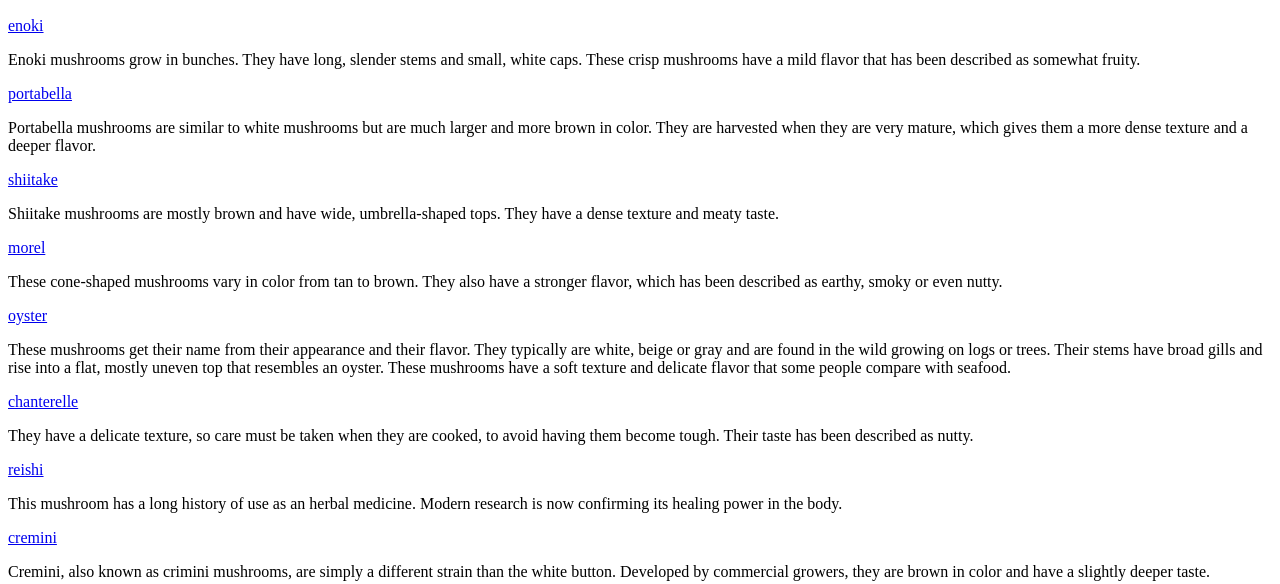
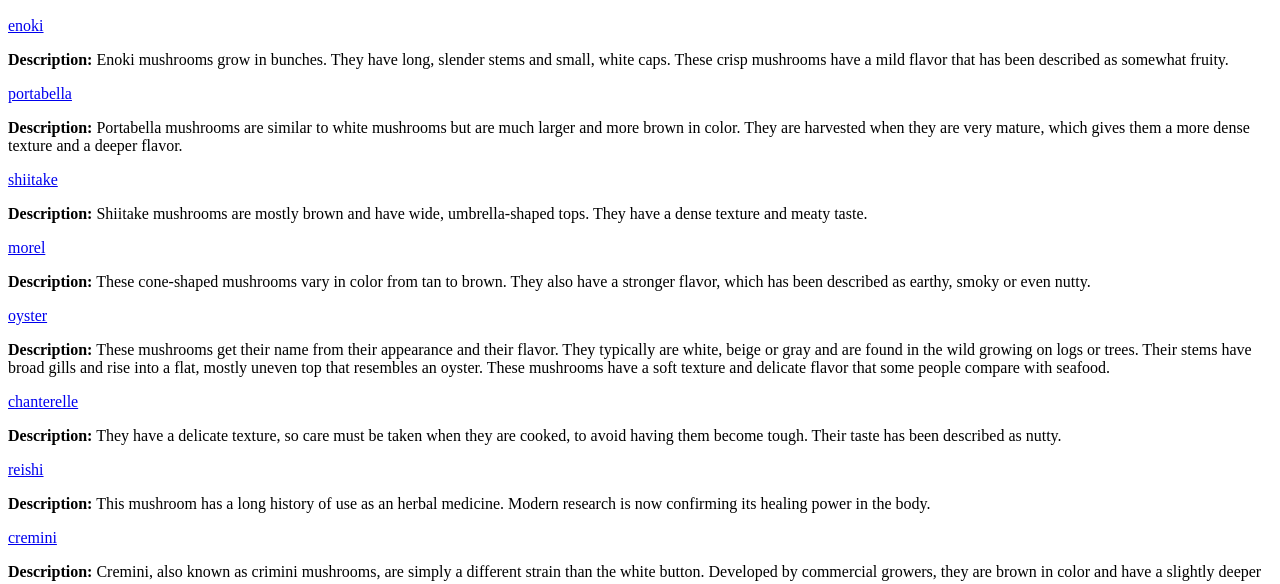
Before and after one commit to drteresavasquez/EXERCISE-Mushroom-madness, a plain HTML site: page index.html in a window 1280 px wide. Shown: the part 191-775 px from the top of the page. Drawn offline with nearby package versions, Linux system fonts and the light colour scheme; some packages are replaced by stand-ins of ours.

Commit message:
updated files

```diff
--- a/app/partials/mushroomList.html
+++ b/app/partials/mushroomList.html
@@ -8,7 +8,7 @@
     <section>
         <div ng-repeat="item in shrooms | filter:query | filter:type">
             <a href="#/item/{{item.name}}">{{item.name}}</a>
-            <p>{{item.description}}</p>
+            <p><b>Description:</b> {{item.description}}</p>
         </div>
     </section>
 
```
